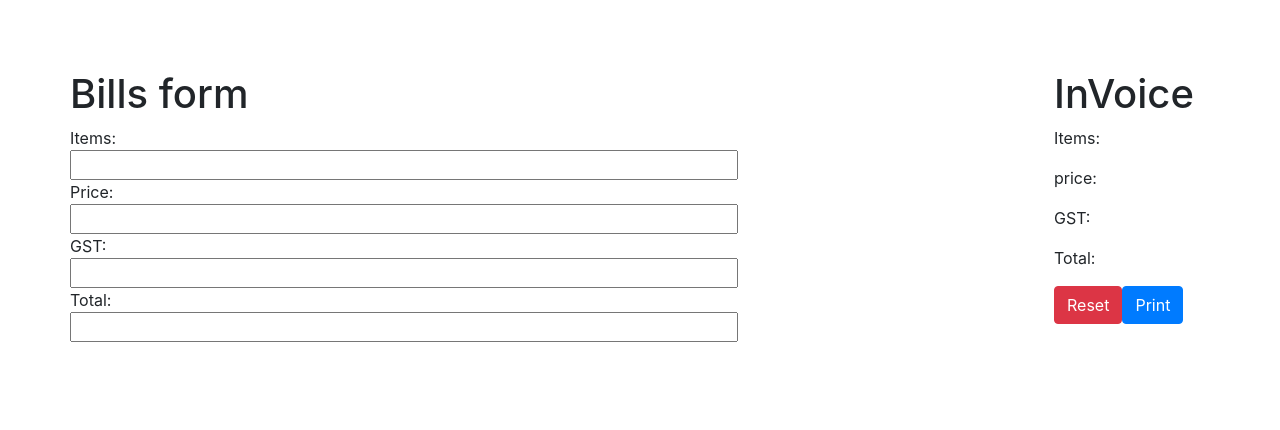
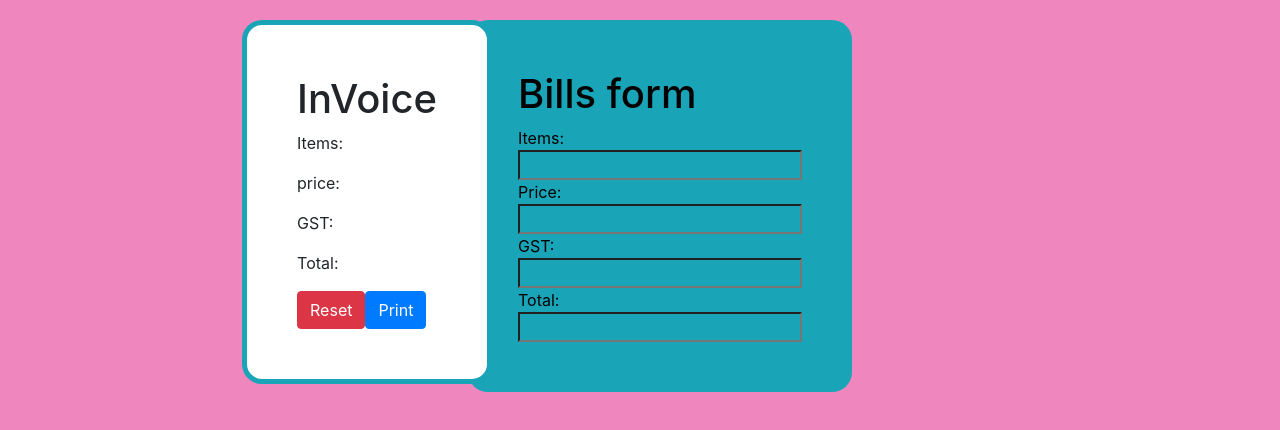
Before and after one commit to priyasarpate/billing-app, a React (Create React App) app: page / in a window 1280 px wide. Shown: the top 430 px of the page. Built offline with nearby package versions, Linux system fonts and the light colour scheme.

Commit message:
give the form new style

```diff
--- a/src/App.css
+++ b/src/App.css
@@ -3,6 +3,10 @@
 }
 body {
   background:white;
+  display: flex;
+ flex-direction: row;
+background-color: #EF87Be;
+
 }
 .App-logo {
   height: 40vmin;
--- a/src/InputForm.js
+++ b/src/InputForm.js
@@ -1,5 +1,6 @@
 import React, { Component } from 'react';
 import './Inputform.css';
+import './App.css'
 import Invoice from './Invoice ';
 
 class InputForm extends Component {
--- a/src/Inputform.css
+++ b/src/Inputform.css
@@ -1,13 +1,22 @@
+body {
+    background-color: linear-gradient(to bottom, #33ccff 0%, #ff99cc 100%)
+}
+
 .container {
 position: absolute;
-background-color:white;
-width: 60%;
+background-color: #1aa4b8;
+width: 30%;
+height: 40;
 border-radius: 20px 20px;
 padding: 50px;
 margin: 20px;
-/* height: 60%; */
+/* margin-top: 10%; */
+color: black;
 height: absolute;
 text-align: left;
+justify-content: center;
+/* display: inline; */
+left: 35%;
 
 }
 
@@ -17,15 +26,16 @@ text-align: left;
 
 .invoice {
 position: absolute;
-right: 0;
+right: 60%;
+margin-top: 10%;
 background-color:white;
-width: 20%;
-/* border: 5px solid black; */
+border: 5px solid #1aa4b8;
 border-radius: 20px 20px;
 padding: 50px;
 margin: 20px;
 height: absolute;
 text-align: left;
+width: absolute;
 }
 
 .invoice:hover {
@@ -34,4 +44,9 @@ text-align: left;
 
 input{
     width: 100%;
+    color: black;
+    background-color: #1aa4b8;
 }
+.form{
+    justify-content: center;
+}
```
